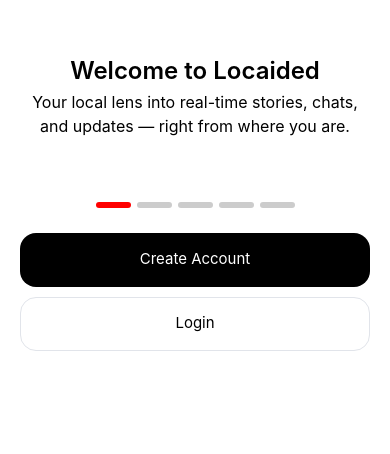
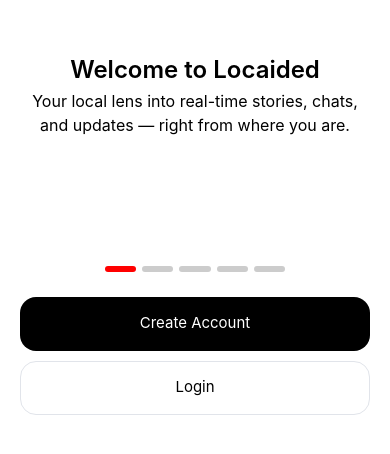
Before and after one commit to NabeelFarooq21/PracticeApp-main, a React Native app: screen /ReadyAcc in a window 390 px wide. Shown: the part 494-948 px from the top of the page. Before the commit the page ends 910 px from the top, so only its background shows below. Built offline with nearby package versions, Linux system fonts and the light colour scheme.

Commit message:
Auth Complete

```diff
--- /dev/null
+++ b/navigation/Auth.js
@@ -0,0 +1,46 @@
+import { createStackNavigator } from '@react-navigation/stack';
+import React from 'react';
+
+import Splash from '../src/screens/Auth/Splash/Index';
+import Onboarding from '../src/screens/Auth/Onboarding/Index';
+import EmailLogin from '../src/screens/Auth/EmailLogin/Index';
+import ForgetPass from '../src/screens/Auth/ForgetPass/Index';
+import VerifyOtp from '../src/screens/Auth/VerifyOtp/Index';
+import ResetPass from '../src/screens/Auth/ResetPass/Index';
+import CreateAcc from '../src/screens/Auth/CreateAcc/Index';
+import PhoneNum from '../src/screens/Auth/PhoneNum/Index';
+import LocationAccess from '../src/screens/Auth/LocationAccess/Index';
+import VerifyNum from '../src/screens/Auth/VerifyNum/Index';
+import ReadyAcc from '../src/screens/Auth/ProfileSetup/ReadyAcc/Index';
+import PersonalInformation from '../src/screens/Auth/ProfileSetup/PersonalInformation/Index';
+import Avatar from '../src/screens/Auth/ProfileSetup/Avatar/Index';
+import PhoneVerification from '../src/screens/Auth/ProfileSetup/PhoneVerification/Index';
+import Verification from '../src/screens/Auth/ProfileSetup/Verification/Index';
+import AllSet from '../src/screens/Auth/ProfileSetup/AllSet/Index';
+
+const Stack = createStackNavigator();
+
+const AuthStack = () => {
+  return (
+    <Stack.Navigator screenOptions={{ headerShown: false }} initialRouteName="Splash">
+      <Stack.Screen name="Splash" component={Splash} />
+      <Stack.Screen name="Onboarding" component={Onboarding} />
+      <Stack.Screen name="EmailLogin" component={EmailLogin} />
+      <Stack.Screen name="ForgetPass" component={ForgetPass} />
+      <Stack.Screen name="VerifyOtp" component={VerifyOtp} />
+      <Stack.Screen name="ResetPass" component={ResetPass} />
+      <Stack.Screen name="CreateAcc" component={CreateAcc} />
+      <Stack.Screen name="PhoneNum" component={PhoneNum} />
+      <Stack.Screen name="VerifyNum" component={VerifyNum} />
+      <Stack.Screen name="LocationAccess" component={LocationAccess} />
+      <Stack.Screen name="ReadyAcc" component={ReadyAcc} />
+      <Stack.Screen name="PersonalInformation" component={PersonalInformation} />
+      <Stack.Screen name="Avatar" component={Avatar} />
+      <Stack.Screen name="PhoneVerification" component={PhoneVerification} />
+      <Stack.Screen name="Verification" component={Verification} />
+      <Stack.Screen name="AllSet" component={AllSet} />
+    </Stack.Navigator>
+  );
+};
+
+export default AuthStack;
--- /dev/null
+++ b/navigation/Home.js
@@ -0,0 +1,14 @@
+import { createStackNavigator } from '@react-navigation/stack';
+import React from 'react';
+import FeedIntro from '../src/screens/Home/FeedIntro/Index';
+const Stack = createStackNavigator();
+
+const HomeStack = () => {
+  return (
+    <Stack.Navigator screenOptions={{ headerShown: false }} initialRouteName="FeedIntro">
+      <Stack.Screen name="FeedIntro" component={FeedIntro} />
+    </Stack.Navigator>
+  );
+};
+
+export default HomeStack;
--- a/navigation/index.js
+++ b/navigation/index.js
@@ -1,49 +1,16 @@
 import { createStackNavigator } from '@react-navigation/stack';
-import Onboarding from '../src/screens/Auth/Onboarding/Index';
+import React from 'react';
+
+import AuthStack from '../navigation/Auth';
+import HomeStack from '../navigation/Home';
+
 const Stack = createStackNavigator();
-import Splash from '../src/screens/Auth/Splash/Index';
-import EmailLogin from '../src/screens/Auth/EmailLogin/Index';
-import ForgetPass from '../src/screens/Auth/ForgetPass/Index';
-import VerifyOtp from '../src/screens/Auth/VerifyOtp/Index';
-import ResetPass from '../src/screens/Auth/ResetPass/Index';
-import CreateAcc from '../src/screens/Auth/CreateAcc/Index';
-import PhoneNum from '../src/screens/Auth/PhoneNum/Index';
-import LocationAccess from '../src/screens/Auth/LocationAccess/Index';
-import VerifyNum from '../src/screens/Auth/VerifyNum/Index';
-import ReadyAcc from '../src/screens/Auth/ProfileSetup/ReadyAcc/Index';
-import PersonalInformation from '../src/screens/Auth/ProfileSetup/PersonalInformation/Index';
-import Avatar from '../src/screens/Auth/ProfileSetup/Avatar/Index';
-import PhoneVerification from '../src/screens/Auth/ProfileSetup/PhoneVerification/Index';
-import Verification from '../src/screens/Auth/ProfileSetup/Verification/Index';
-import AllSet from '../src/screens/Auth/ProfileSetup/AllSet/Index';
+
 const Navigation = () => {
   return (
-    <Stack.Navigator
-      initialRouteName="Splash"
-      screenOptions={{
-        headerShown: false,
-      }}
-    >
-      <Stack.Screen name="Splash" component={Splash} />
-      <Stack.Screen name="Onboarding" component={Onboarding} />
-      <Stack.Screen name="EmailLogin" component={EmailLogin} />
-      <Stack.Screen name="ForgetPass" component={ForgetPass} />
-      <Stack.Screen name="VerifyOtp" component={VerifyOtp} />
-      <Stack.Screen name="ResetPass" component={ResetPass} />
-      <Stack.Screen name="CreateAcc" component={CreateAcc} />
-      <Stack.Screen name="PhoneNum" component={PhoneNum} />
-      <Stack.Screen name="VerifyNum" component={VerifyNum} />
-      <Stack.Screen name="LocationAccess" component={LocationAccess} />
-      <Stack.Screen name="ReadyAcc" component={ReadyAcc} />
-      <Stack.Screen
-        name="PersonalInformation"
-        component={PersonalInformation}
-      />
-      <Stack.Screen name="Avatar" component={Avatar} />
-      <Stack.Screen name="PhoneVerification" component={PhoneVerification} />
-      <Stack.Screen name="Verification" component={Verification} />
-      <Stack.Screen name="AllSet" component={AllSet} />
-
+    <Stack.Navigator screenOptions={{ headerShown: false }} initialRouteName="Auth">
+      <Stack.Screen name="Auth" component={AuthStack} />
+      <Stack.Screen name="Home" component={HomeStack} />
     </Stack.Navigator>
   );
 };
--- a/src/screens/Auth/Onboarding/Index.js
+++ b/src/screens/Auth/Onboarding/Index.js
@@ -9,7 +9,7 @@ import CreateModel from '../../../components/model/CreateModel';
 import LoginModel from '../../../components/model/LoginModel';
 import { useNavigation } from '@react-navigation/native';
 
-const { width } = Dimensions.get('window');
+const { width, height } = Dimensions.get('window');
 
 const Onboarding = () => {
   const [currentIndex, setCurrentIndex] = useState(0);
@@ -93,18 +93,18 @@ const Onboarding = () => {
             <View style={styles.container}>
               <CustomText
                 label={item.title}
-                fontSize={24}
+                fontSize={height > 800 ? 24 : 20}
                 fontWeight={600}
                 color={'black'}
                 textAlign={'center'}
               />
               <CustomText
                 label={item.description}
-                fontSize={16}
+                fontSize={height > 800 ? 16 : 14}
                 fontWeight={400}
                 color={'black'}
                 textAlign={'center'}
-                lineHeight={24}
+                lineHeight={height > 800 ? 24 : 20}
                 marginTop={5}
               />
             </View>
@@ -162,27 +162,28 @@ export default Onboarding;
 
 const styles = StyleSheet.create({
   mainImage: {
-    width: 300,
-    height: 600,
-    marginTop: 96,
+    width: width * 0.81, // Use percentage of screen width
+    height: height * 0.78, // Use percentage of screen height
+    marginTop: height * 0.1, // Use percentage of screen height
     alignSelf: 'center',
+    justifyContent: 'center',
   },
   overlay: {
     width: '100%',
-    height: 458,
+    height: height * 0.62,
     position: 'absolute',
-    top: 385,
+    top: height * 0.42, // Position based on screen height
   },
   container: {
     position: 'absolute',
-    top: 550,
+    top: height * 0.65, // Position based on screen height
     alignItems: 'center',
     justifyContent: 'center',
     width: '100%',
     paddingHorizontal: 20,
   },
   indexBar: {
-    width: 35,
+    width: width * 0.08, // Use percentage of screen width
     height: 6,
     marginHorizontal: 3,
     borderRadius: 16,
@@ -190,10 +191,10 @@ const styles = StyleSheet.create({
   indexBarContainer: {
     flexDirection: 'row',
     justifyContent: 'center',
-    // marginTop: 20,
+    marginTop: height * 0.02, // Add some margin based on screen height
   },
   btns: {
     paddingHorizontal: 20,
-    marginBottom: 45,
+    marginBottom: height > 800 ? 45 : 25, // Adjust based on screen height
   },
 });
--- a/src/screens/Auth/ProfileSetup/AllSet/Index.js
+++ b/src/screens/Auth/ProfileSetup/AllSet/Index.js
@@ -5,8 +5,10 @@ import CustomButton from '../../../../components/CustomButton';
 import CustomText from '../../../../components/CustomText';
 import { images } from '../../../../assets/Index';
 import ImageFast from '../../../../components/ImageFast';
+import { useNavigation } from '@react-navigation/native';
 
 const AllSet = () => {
+  const navigation = useNavigation();
   return (
     <ScreenWrapper
       scrollEnabled={false}
@@ -53,6 +55,7 @@ const AllSet = () => {
               fontFamily={600}
               paddingHorizontal={20}
               height={56}
+              onPress={() => navigation.navigate('Home')}
             />
           </View>
         </View>
--- a/src/screens/Auth/ProfileSetup/ReadyAcc/Index.js
+++ b/src/screens/Auth/ProfileSetup/ReadyAcc/Index.js
@@ -32,7 +32,7 @@ const ReadyAcc = () => {
     if (profileComplete && avatarComplete && phoneVerified) {
       timer = setTimeout(() => {
         navigation.navigate('AllSet');
-      }, 5000); // 5 seconds delay
+      }, 2000); // 5 seconds delay
     }
 
     // Clean up the timer when component unmounts or dependencies change
--- /dev/null
+++ b/src/screens/Home/FeedIntro/Index.js
@@ -0,0 +1,14 @@
+import { StyleSheet, Text, View } from 'react-native'
+import React from 'react'
+
+const FeedIntro = () => {
+  return (
+    <View style={{flex:1, justifyContent:'center', alignItems:'center'}}>
+      <Text>Welcome to Locaided</Text>
+    </View>
+  )
+}
+
+export default FeedIntro
+
+const styles = StyleSheet.create({})
```
